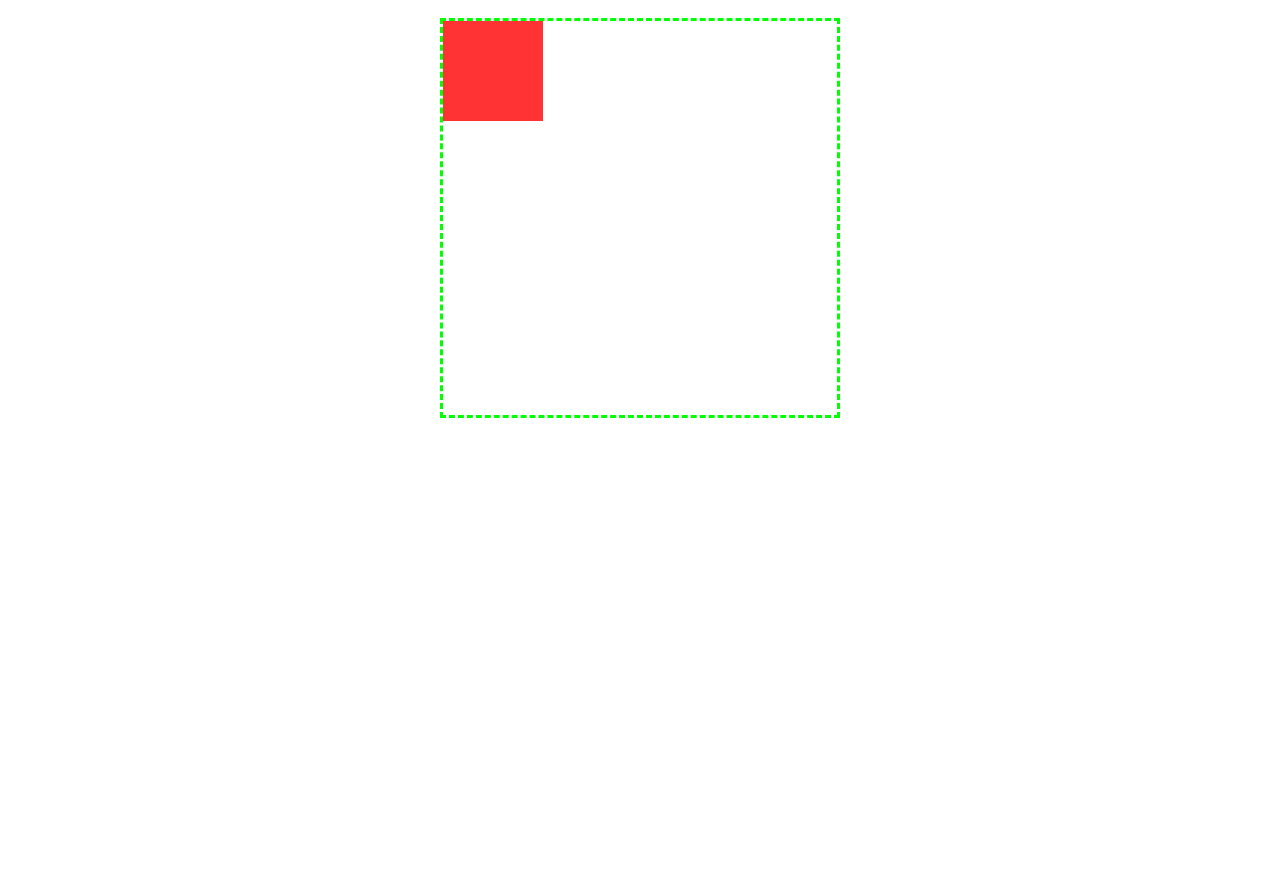
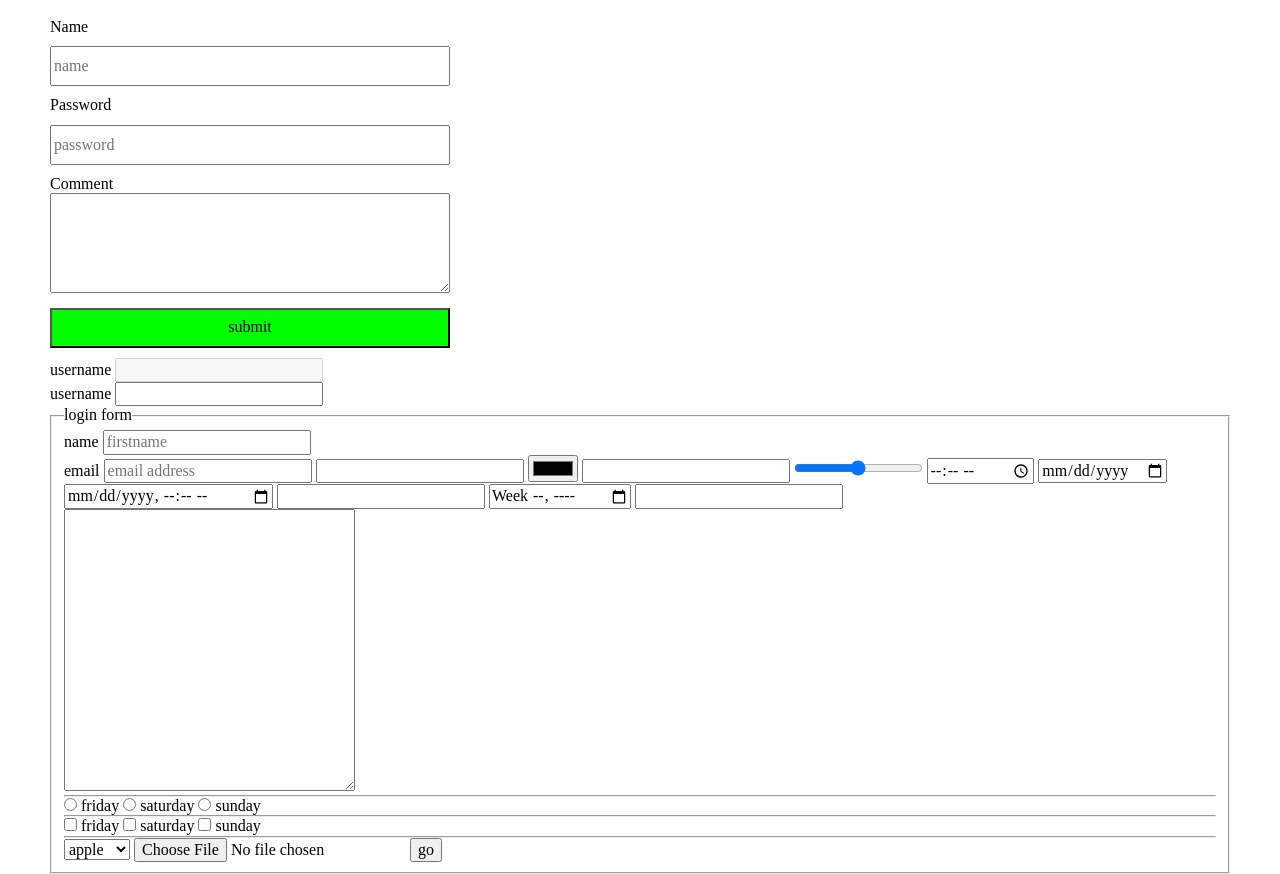
Before and after one commit to biigii/project10june2022, a plain HTML site: page index.html in a window 1280 px wide. Shown: the part 80-954 px from the top of the page. Before the commit the page ends 800 px from the top, so only its background shows below. Drawn offline with nearby package versions, Linux system fonts and the light colour scheme; a web font is replaced by a local one.

Commit message:
form added

```diff
--- a/assets/css/components.css
+++ b/assets/css/components.css
@@ -1,49 +1,21 @@
-.figure {
-  background-color: #ee6;
-  width: 600px;
-  height: 400px;
-  /* padding: 25px; */
-  margin: 10px;
+.contact-form {
+  width: 400px;
+}
+.contact-form input{
+  display: block;
+  height: 40px;
+  width: 100%;
+  margin: 10px 0;
+}
+.contact-form label {
+  text-transform: capitalize;
 }
 
-.background {
-  margin: 10px;
-  background-color: #ee6;
-  background-image: url('https://picsum.photos/id/350/1000/300');
-  width: 600px;
-  height: 400px;
-  background-repeat: no-repeat;
-  background-position: center;
-  background-size: cover;
+.contact-form textarea {
+  width: 100%;
+  height: 100px;
 }
 
-.figure img {
-  width: 100%;
-  height: 100%;
-  object-fit: cover;
-  object-position: center;
+.contact-form [type="submit"] {
+  background-color: #0f0;
 }
-
-.transform {
-  width: 400px;
-  height: 400px;
-  border: 3px dashed #0f0;
-  margin: 0 auto;
-}
-
-.box {
-  width: 100px;
-  height: 100px;
-  background-color: #f33;
-  /* transform: rotate(-45deg); */
-  /* transition: transform 500ms; */
-  /* transform: translate(-50%, -50%); */
-  /* transform: translateX(200px);
-  transform: translateY(300px); */
-  /* transform: rotate(45deg) scale(2); */
-  /* transform: skewY(45deg); */
-}
-
-.box:hover {
-  transform: scale(1.01);
-}
--- a/index.html
+++ b/index.html
@@ -22,11 +22,71 @@
       </nav>
     </header>
     <h1><i class="bi bi-apple"></i> home</h1>
+    <main class="container">
+    <form class="contact-form">
+        <label for="">name</label>
+        <input type="text" placeholder="name"/>
+        <label for="">password</label>
+        <input type="text" placeholder="password"/>
+        <label for="">comment</label>
+        <textarea></textarea>
+        <input type="submit" value="submit">
+    </form>
 
-        <main class="container">
-            <section class="transform">
-                <div class="box"></div>
-            </section>
+
+      <form  action="#" method="">
+        <!-- http://127.0.0.1:5500/index.html?username=behshad&email="myemail@email.com" -->
+        <label for="username">username</label>
+        <input disabled type="text" name="username" id="username" />
+
+        <br />
+
+        <label
+          >username
+          <input required type="text" />
+        </label>
+
+        <fieldset>
+            <legend>login form</legend>
+          <label
+            >name
+            <input type="text" placeholder="firstname"/>
+          </label>
+          <br>
+          <label>
+            email
+            <input type="email" placeholder="email address" name="email/>
+          </label>
+        </fieldset>
+
+        <br />
+        <input type="password" name="password" />
+        <input type="color" name="colour" />
+        <input type="email" />
+        <input type="range" />
+        <input type="time" />
+        <input type="date" />
+        <input type="datetime-local" />
+        <input type="number" />
+        <input type="week" />
+        <input type="tel" />
+        <br />
+        <textarea name="comment" cols="30" rows="15"></textarea>
+        <hr />
+        <input type="radio" name="day" value="friday" /> friday <input type="radio" name="day" value="saturday" /> saturday <input type="radio" name="day" value="sunday" /> sunday
+        <hr />
+        <input type="checkbox" name="day" value="friday" /> friday <input type="checkbox" name="day" value="saturday" /> saturday <input type="checkbox" name="day" value="sunday" /> sunday
+        <hr />
+        <select name="fruit">
+          <option value="apple">apple</option>
+          <option value="orange">orange</option>
+          <option value="kiwifruit">kiwi</option>
+        </select>
+        <input type="hidden" name="tracking-code" value="abc-123" />
+        <input type="file" />
+
+        <input type="submit" value="go" />
+      </form>
     </main>
   </body>
 </html>
```
Also changed, not shown: contact.html (+0 -26 lines). Lines whose indentation alone changed are shown as unchanged.
